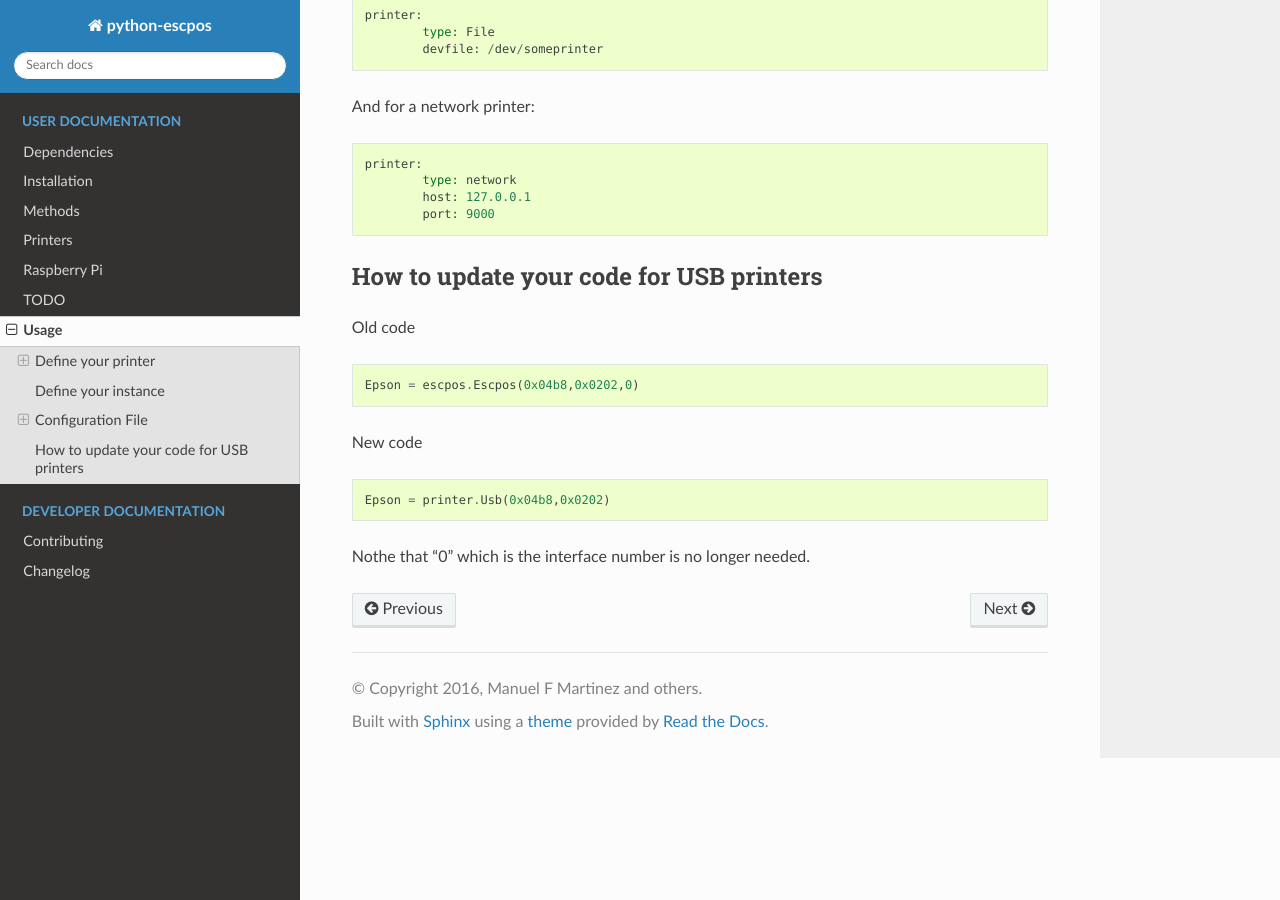
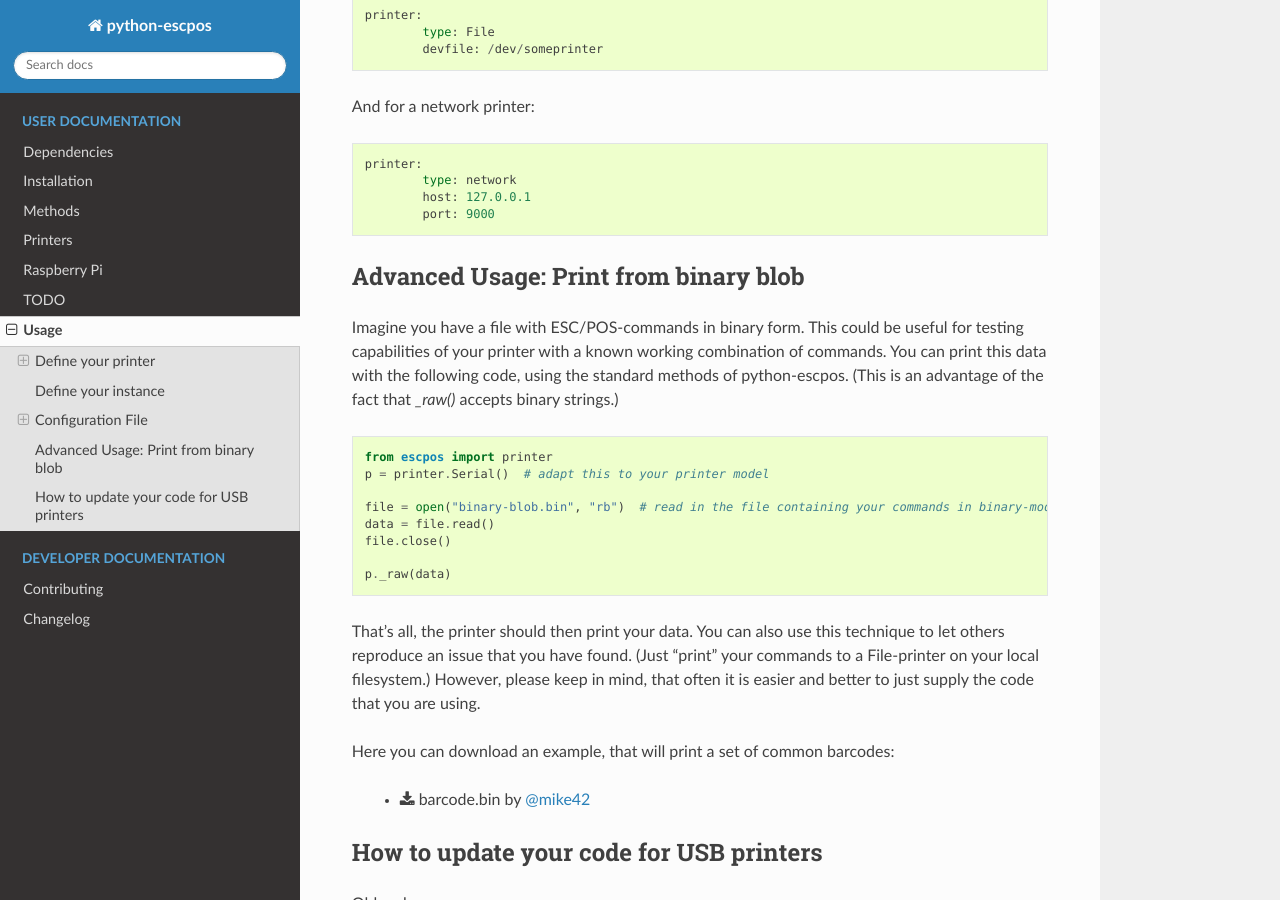
Before and after one commit to python-escpos/python-escpos, a Sphinx documentation site: the page built from doc/user/usage.rst, in a window 1280 px wide and 900 px high, scrolled down 3376 px. Built offline with Sphinx 7.4.7 and the Read the Docs theme 2.0.0, drawn with Linux system fonts in a browser that asks for light colours; pages that are not in the unit, such as notebooks, are missing from menus; the version number could not be read and is left out.

Commit message:
DOC add example on printing commands from binary files

```diff
--- a/doc/user/usage.rst
+++ b/doc/user/usage.rst
@@ -177,6 +177,33 @@ And for a network printer::
                 host: 127.0.0.1
                 port: 9000
 
+Advanced Usage: Print from binary blob
+--------------------------------------
+
+Imagine you have a file with ESC/POS-commands in binary form. This could be useful for testing capabilities of your
+printer with a known working combination of commands.
+You can print this data with the following code, using the standard methods of python-escpos. (This is an
+advantage of the fact that `_raw()` accepts binary strings.)
+
+::
+
+    from escpos import printer
+    p = printer.Serial()  # adapt this to your printer model
+
+    file = open("binary-blob.bin", "rb")  # read in the file containing your commands in binary-mode
+    data = file.read()
+    file.close()
+
+    p._raw(data)
+
+That's all, the printer should then print your data. You can also use this technique to let others reproduce an issue
+that you have found. (Just "print" your commands to a File-printer on your local filesystem.)
+However, please keep in mind, that often it is easier and better to just supply the code that you are using.
+
+Here you can download an example, that will print a set of common barcodes:
+
+    * :download:`barcode.bin </download/barcode.bin>` by `@mike42 <https://github.com/mike42>`_
+
 How to update your code for USB printers
 ----------------------------------------
 
```
Also changed, not shown: 1 other file.
